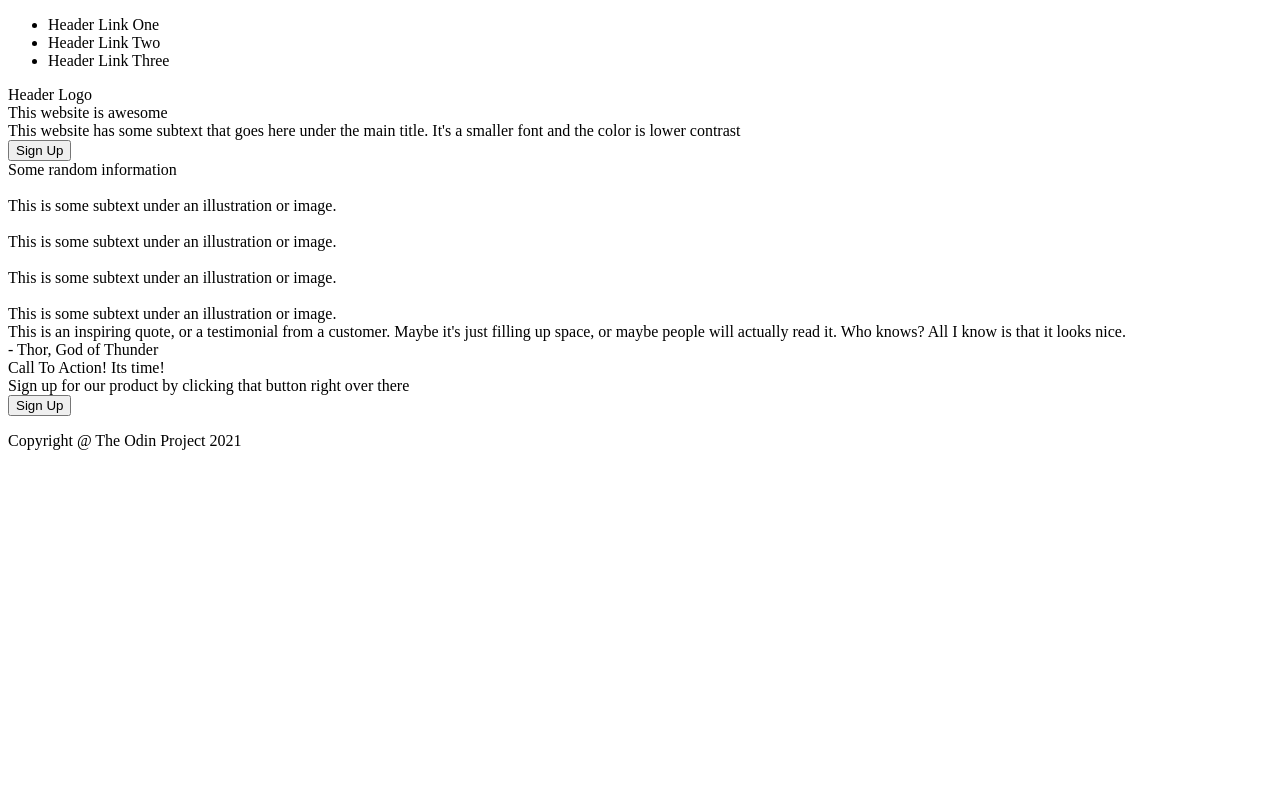
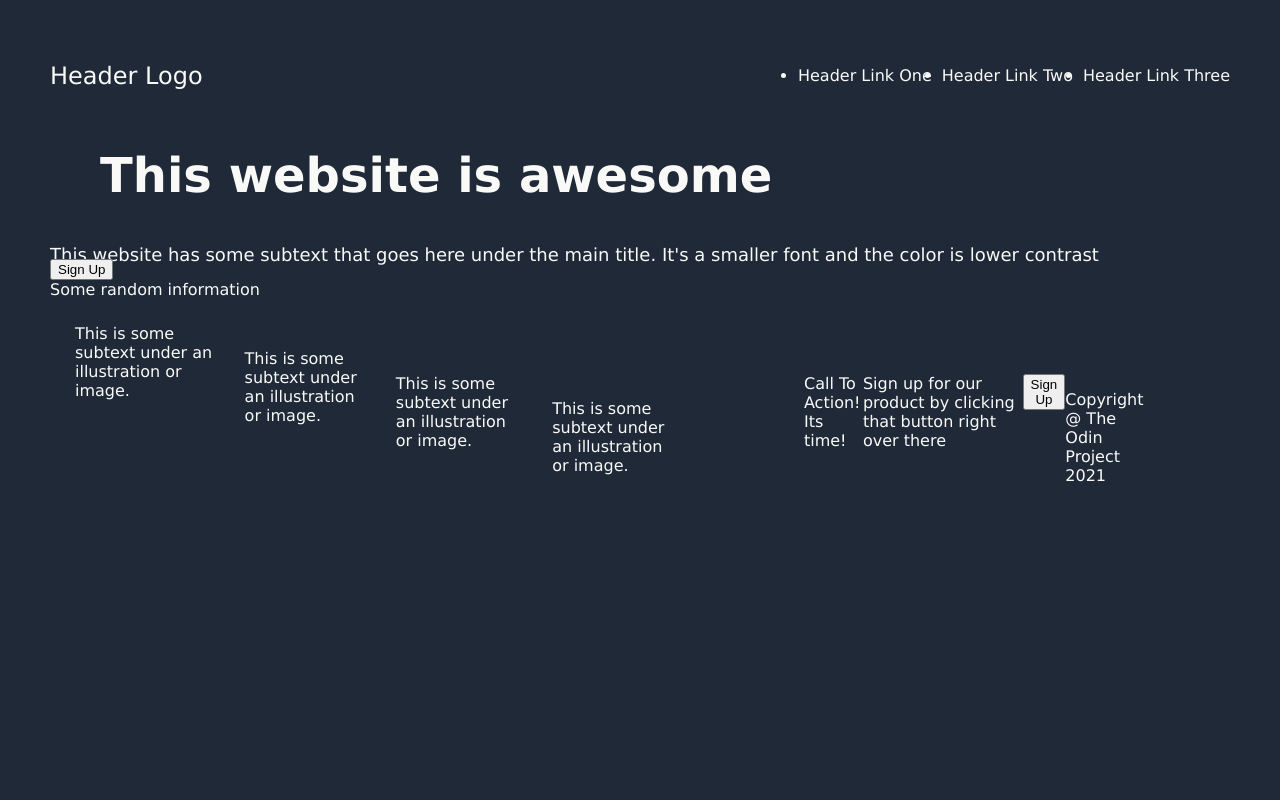
Before and after one commit to yawnybear/landing-page_test, a plain HTML site: page index.html in a window 1280 px wide. Shown: the top 800 px of the page. Drawn offline with Linux system fonts and the light colour scheme.

Commit message:
Build index.html and style.css

```diff
--- a/index.html
+++ b/index.html
@@ -3,17 +3,20 @@
 <head>
     <meta charset="UTF-8">
     <meta name="viewport" content="width=device-width, initial-scale=1.0">
+    <link rel="stylesheet" href="style.css">
     <title></title>
 </head>
 <body>
   <div class="header">
+    <div class="container">
+      <div class="logo">
+        Header Logo
+    </div>
+    </div>
     <ul class="links">
       <li>Header Link One</li>
       <li>Header Link Two</li>
       <li>Header Link Three</li>
-    </div>
-      <div class="logo">
-        Header Logo
         </div>
         <div class="primary-text">
         This website is awesome
@@ -24,7 +27,7 @@
         <div class="button">
           <button><link href="">Sign Up</button>
         </div>
-        <div class="container">
+        <div class="contain">
           <div class="heading">
             Some random information
           </div>
@@ -49,7 +52,6 @@
           </div>
         </div>
 
-        <div class="container">
           <div class="subheading">
             Call To Action! Its time!
           </div>
--- a/style.css
+++ b/style.css
@@ -1,12 +1,50 @@
+body {
+    margin: 50px;
+    background-color: #1F2937;
+    color: #f9faf8;
+
+    font-family: Verdana, Geneva, Tahoma, sans-serif;
+}
+
 .header {
     display: flex;
-    justify-content: center;
+    justify-content: space-between;
+    align-items: center;
+}
+
+.primary-text {
+    display: flex;
+    justify-content: left;
+    align-items: center;
+    height: 48px;
+    width: auto;
+    padding:50px;
+    font-size: 48px;
+    font-weight: 900;
+}
+
+.secondary-text {
+    display: flex;
+    justify-content: left;
+    align-items: center;
+    height: 10px;
+    width: auto;
+    font-size: 18px;
+    font-weight: 300;
+}
+
+.container {
+    width: 300px;
+}
+
+.logo {
+    font-size: 24px;
 }
 
 .links {
     display: flex;
-    justify-content: right;
     align-items: center;
+    gap: 10px;
 }
 
 .block {
@@ -15,6 +53,20 @@
     padding: 25px;
 }
 
+.quote {
+    display: flex;
+   justify-content: center;
+   align-items: center;
+   margin-top: 750px;
+}
+
+footer {
+    display: flex;
+    align-items: center;
+    justify-content: center;
+    height: 72px;
+}
+
 li {
-
+    text-decoration: none;
 }
```
Lines whose indentation alone changed are shown as unchanged.
